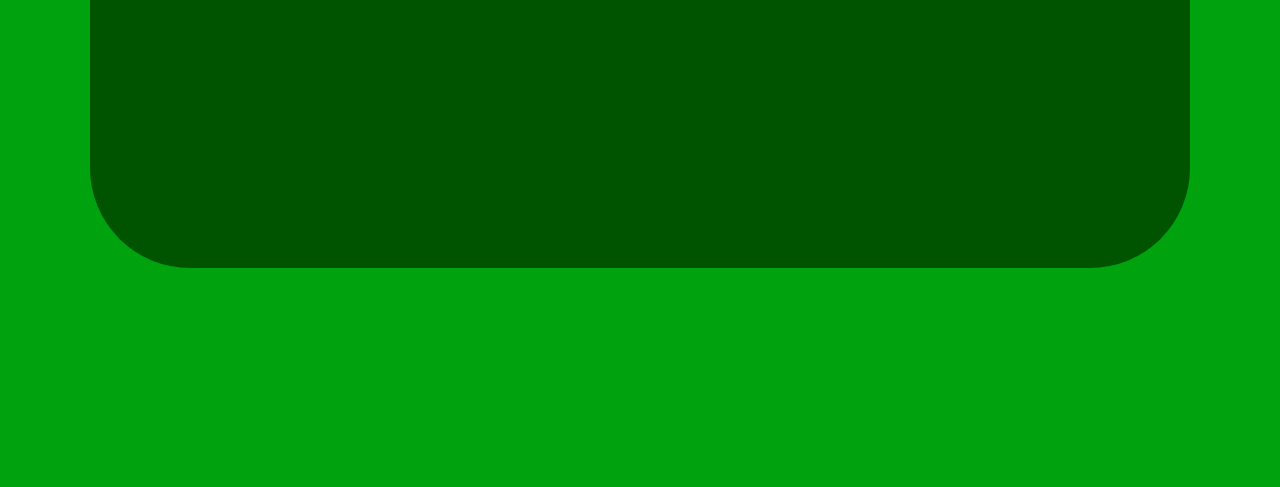
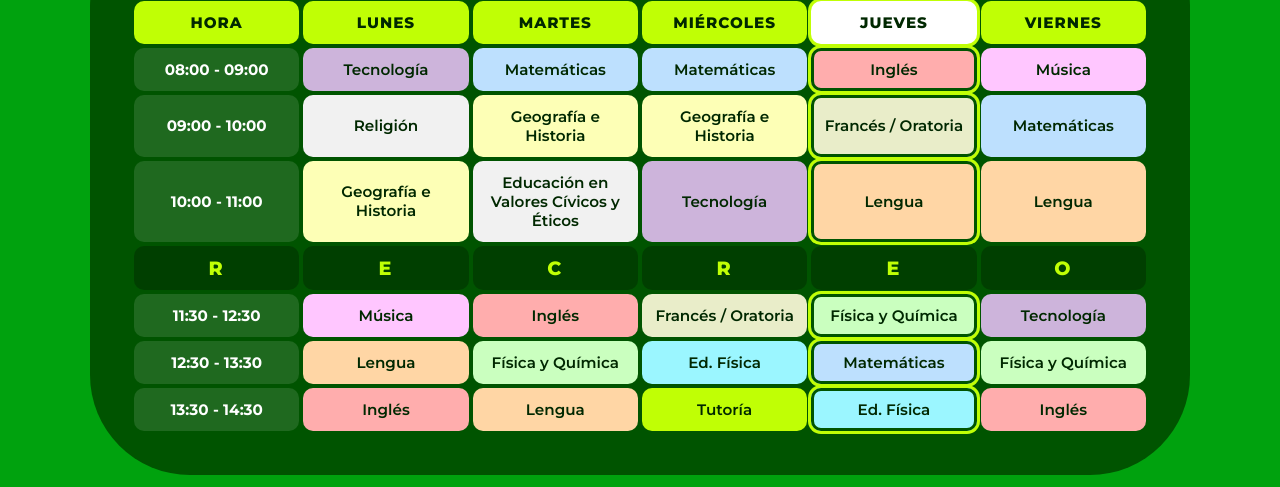
Before and after one commit to familiasinfronteras19-jpg/No, a plain HTML site: page index.html in a window 1280 px wide. Shown: the part 520-1007 px from the top of the page. Before the commit the page ends 800 px from the top, so only its background shows below. Drawn offline with Linux system fonts and the light colour scheme; no server answers.

Commit message:
Refactor index.html structure and content

```diff
--- a/index.html
+++ b/index.html
@@ -15,7 +15,6 @@
 <img class="logo" src="icon.png" alt="">
 <h1>tareas - by family</h1>
 </header>
-
 <main class="materias">
 <div class="texto-materias">
 <h1>TAREAS DEL DIA</h1>
@@ -23,6 +22,96 @@
 </div>
 </main>
 
+<section class="materias horario-panel">
+<div class="texto-materias">
+<h1>HORARIO DE CLASE · 2º ESO (2026/27)</h1>
+<div class="tabla-horario">
+<table class="horario">
+<thead>
+<tr>
+<th scope="col">Hora</th>
+<th scope="col">Lunes</th>
+<th scope="col">Martes</th>
+<th scope="col">Miércoles</th>
+<th scope="col">Jueves</th>
+<th scope="col">Viernes</th>
+</tr>
+</thead>
+<tbody>
+<tr>
+<th scope="row">08:00 - 09:00</th>
+<td class="tecnologia">Tecnología</td>
+<td class="mates">Matemáticas</td>
+<td class="mates">Matemáticas</td>
+<td class="ingles">Inglés</td>
+<td class="musica">Música</td>
+</tr>
+<tr>
+<th scope="row">09:00 - 10:00</th>
+<td class="religion">Religión</td>
+<td class="historia">Geografía e Historia</td>
+<td class="historia">Geografía e Historia</td>
+<td class="frances">Francés / Oratoria</td>
+<td class="mates">Matemáticas</td>
+</tr>
+<tr>
+<th scope="row">10:00 - 11:00</th>
+<td class="historia">Geografía e Historia</td>
+<td class="valores">Educación en Valores Cívicos y Éticos</td>
+<td class="tecnologia">Tecnología</td>
+<td class="lengua">Lengua</td>
+<td class="lengua">Lengua</td>
+</tr>
+<tr class="recreo">
+<th scope="row">R</th>
+<td>E</td>
+<td>C</td>
+<td>R</td>
+<td>E</td>
+<td>O</td>
+</tr>
+<tr>
+<th scope="row">11:30 - 12:30</th>
+<td class="musica">Música</td>
+<td class="ingles">Inglés</td>
+<td class="frances">Francés / Oratoria</td>
+<td class="fisquim">Física y Química</td>
+<td class="tecnologia">Tecnología</td>
+</tr>
+<tr>
+<th scope="row">12:30 - 13:30</th>
+<td class="lengua">Lengua</td>
+<td class="fisquim">Física y Química</td>
+<td class="edfisica">Ed. Física</td>
+<td class="mates">Matemáticas</td>
+<td class="fisquim">Física y Química</td>
+</tr>
+<tr>
+<th scope="row">13:30 - 14:30</th>
+<td class="ingles">Inglés</td>
+<td class="lengua">Lengua</td>
+<td class="tutoria">Tutoría</td>
+<td class="edfisica">Ed. Física</td>
+<td class="ingles">Inglés</td>
+</tr>
+</tbody>
+</table>
+</div>
+</div>
+</section>
+
 <script src="app.js"></script>
+<script>
+// Resalta la columna del día de hoy (lunes a viernes)
+(function () {
+  var d = new Date().getDay();
+  if (d < 1 || d > 5) return;
+  document.querySelectorAll('.horario tr').forEach(function (tr) {
+    if (tr.classList.contains('recreo')) return;
+    var c = tr.children[d];
+    if (c) c.classList.add('dia-hoy');
+  });
+})();
+</script>
 </body>
 </html>
```
Lines whose indentation alone changed are shown as unchanged.
